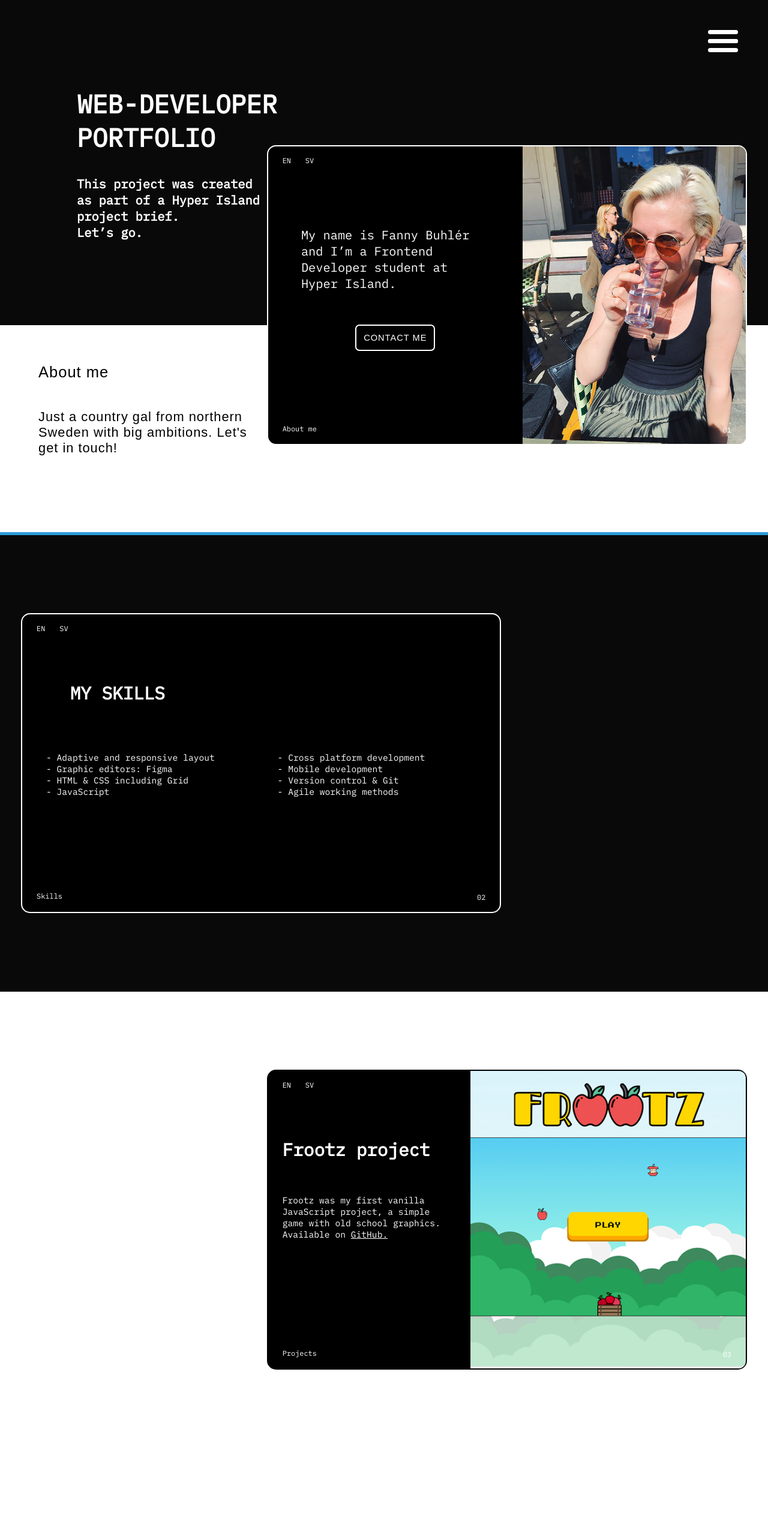
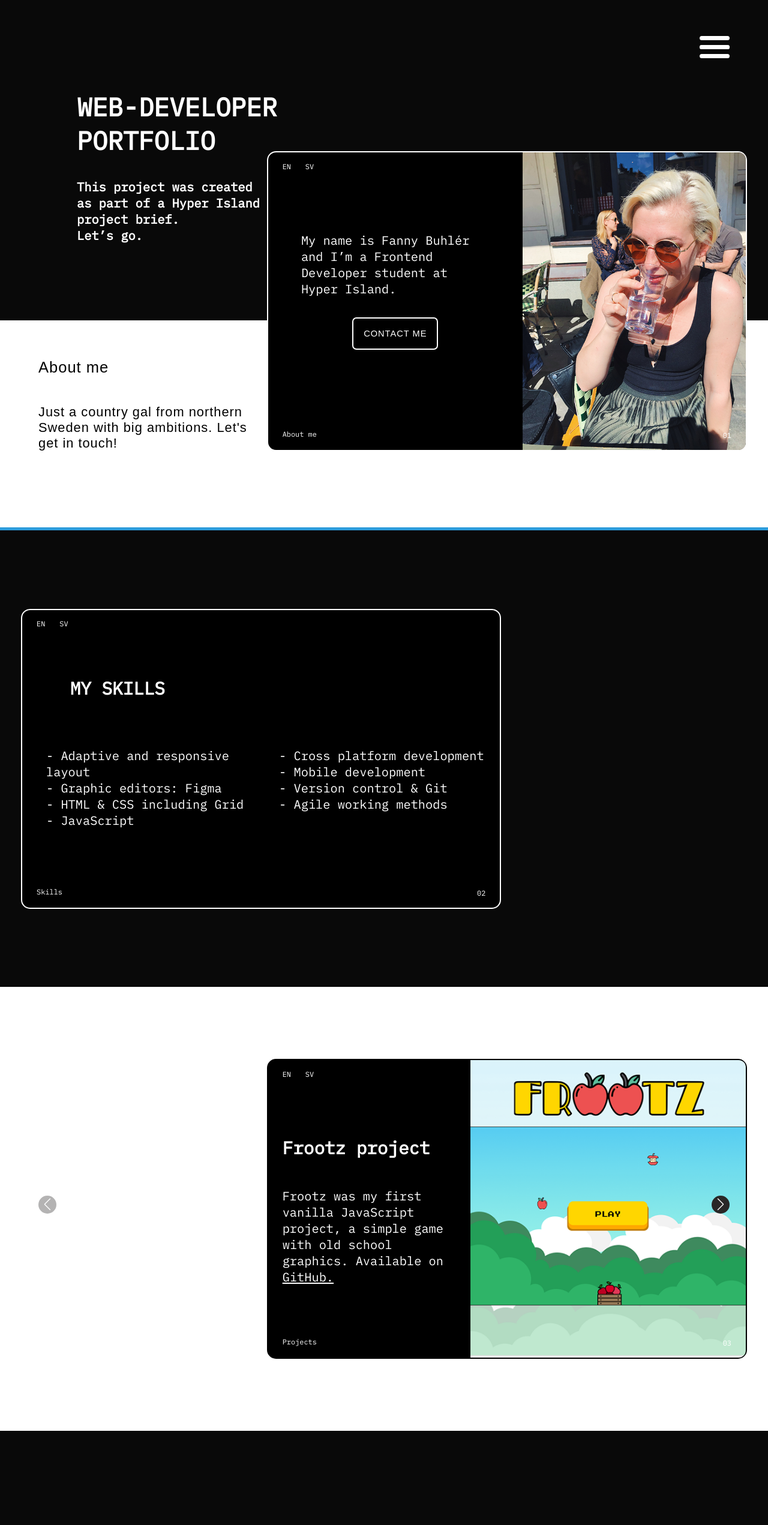
Before and after one commit to Fannybuhler/Portfolio, a plain HTML site: page index.html in a window 1280 px wide. Shown: the top 2542 px of the page at 60% size. After the commit the page ends 2465 px from the top, so only its background shows below. Drawn offline with nearby package versions, Linux system fonts and the light colour scheme.

Commit message:
carousel working and lots of stuuf¨

```diff
--- a/app.js
+++ b/app.js
@@ -93,3 +93,10 @@ contactMe.addEventListener("click", function(){
 
 
 })(window);
+
+var swiper = new Swiper('.swiper-container', {
+    navigation: {
+      nextEl: '.swiper-button-next',
+      prevEl: '.swiper-button-prev',
+    },
+  });
--- /dev/null
+++ b/css/carousel.css
@@ -0,0 +1,47 @@
+.swiper-container {
+    width: 100%;
+    height: 100%;
+}
+
+.swiper-slide {
+    text-align: left;
+    font-size: 18px;
+    background: #fff;
+
+    /* Center slide text vertically */
+    display: -webkit-box;
+    display: -ms-flexbox;
+    display: -webkit-flex;
+    display: flex;
+    -webkit-box-pack: center;
+    -ms-flex-pack: center;
+    -webkit-justify-content: center;
+    justify-content: center;
+    -webkit-box-align: center;
+    -ms-flex-align: center;
+    -webkit-align-items: center;
+    align-items: center;
+}
+
+.swiper-button-next,
+.swiper-button-prev {
+    background: var(--gray-color);
+    border-radius: 50%;
+    height: 30px;
+    width: 30px;
+    outline: none;
+}
+
+.swiper-button-next {
+    right: 0px;
+}
+.swiper-button-prev {
+    left: 0px;
+}
+
+.swiper-button-next::after,
+.swiper-button-prev::after {
+    color: var(--font-color);
+    font-size: var(--font-medium);
+    outline: none;
+}
--- a/css/navBar.css
+++ b/css/navBar.css
@@ -1,14 +1,23 @@
 
-  header {
+header {
   display: flex;
   flex-direction: row-reverse;
   align-items: center;
-  }
+  height: 75px;
+}
 
-  #navIcon {
+.menuWrapper {
+  display: flex;
+  flex-direction: row-reverse;
+  align-items: center;
+  width: 100%;
+  height: 75px;
+}
+
+#navIcon {
   width: 30px;
-  height: 10px;
-  margin: 5% 5% 2% 0;
+  height: 30px;
+  margin-right: 5%;
   -webkit-transform: rotate(0deg);
   -moz-transform: rotate(0deg);
   -o-transform: rotate(0deg);
@@ -82,7 +91,7 @@
   background-color: #090909;
   display: flex;
   align-items: center;
-}
+  }
 
 .topnav #myLinks {
   display: none;
@@ -91,7 +100,7 @@
 
 .topnav a {
   color: white;
-  padding: 18px 15px 5px 13px;
+  padding: 0 15px;
   text-decoration: none;
   font-size: var(--font-medium);
 }
--- a/css/querystyle.css
+++ b/css/querystyle.css
@@ -1,5 +1,7 @@
 @media only screen and (min-width:975px) {
-
+    /* header {
+        height: 100px;
+    } */
     .topnav #myLinks {
         margin-top: 0%;
       }
@@ -15,31 +17,56 @@
         display: inline-block;
     }
 
+    #about {
+        height: 51vw;
+    }
+
+    .textWrapper {
+        margin-top: 11vw;
+    }
+
     .whiteContainer {
         height: 350px;
-    }
-    .templateContainer.frontpage,
-    .templateContainer.projects {
-        padding-left: 16vw;
     }
 
     .template {
         bottom: 6%;
     }
-    .templateContainer.skills {
-        padding-right: 16vw;
+
+    .contactMe {
+        padding: 17px;
     }
 
-    .contactMe {
-        padding: 12px;
+    #email {
+        padding: 10px;
+        font-size: var(--font-small);
     }
-}
+
+    .swiper-button-next {
+        right: 5%;
+    }
+    .swiper-button-prev {
+        left: 5%;
+    }
+
+    .projects h3 {
+        margin-top: 16%;
+    }
+    #templateTextSkills {
+        font-size: var(--font-medium);
+    }
+
+    #projectText {
+        top: 20%;
+        font-size: var(--font-medium);
+    }
 
 @media only screen and (min-width:1100px) {
+    header {
+        height: 150px;
+    }
     #navIcon {
         width: 50px;
-        height: 45px;
-        margin: 50px;
     }
 
     #navIcon span {
@@ -55,7 +82,7 @@
     }
 
     .template {
-        bottom: 20%;
+        bottom: 18%;
     }
 
     .templateContainer.frontpage,
@@ -83,11 +110,7 @@
         margin-top: 0;
     }
 
-    .backgroundMountain {
-        height: 28vw;
-        background-position-y: bottom;
-    }
-    .grayContainer {
-        display: none;
+    #about {
+        height: 30vw;
     }
 }
--- a/css/style.css
+++ b/css/style.css
@@ -97,7 +97,7 @@ body {
 
 .backroundMountain {
     width: 100%;
-    height: 31vw;
+    height: 42vw;
 }
 
 /* FRONT PAGE TEMPLATE */
@@ -145,10 +145,11 @@ body {
 
 .template #templateText {
     margin: 13%;
+    margin-bottom: 8%;
 }
 
 .textWrapper {
-    margin-top: 10vw;
+    margin-top: 4vw;
     display: flex;
     flex-direction: column;
     align-items: center;
@@ -156,7 +157,7 @@ body {
 }
 
 .contactMe {
-    padding: 8px;
+    padding: 6px;
     border-radius: 7px;
     border: 2px solid #fff;
     background: #000;
@@ -183,11 +184,15 @@ body {
     font-size: var(--font-smallest);
     border: 2px solid #fff;
     border-radius: 5px;
-    padding: 8px;
+    padding: 6px;
     letter-spacing: 1px;
     margin-top: 2px;
     animation: growDown 500ms ease-in-out forwards;
     transform-origin: top center;
+}
+
+#templateTextSkills {
+    font-size: var(--font-medium);
 }
 
 .hidden {
@@ -210,8 +215,7 @@ body {
     font-size: var(--font-smallest);
     position: absolute;
     bottom: 0%;
-    margin-left: 3%;
-    margin-right: 55%;
+    left: 3%;
     transform: translateY(-50%);
     display: inline-block;
 }
--- a/index.html
+++ b/index.html
@@ -4,8 +4,10 @@
         <meta charset="UTF-8" />
         <meta name="viewport" content="width=device-width, initial-scale=1.0" />
         <title>Web Developer Portfolio</title>
+        <link rel="stylesheet" href="https://unpkg.com/swiper/swiper-bundle.css">
         <link rel="stylesheet" href="css/style.css" type="text/css" />
         <link rel="stylesheet" href="css/navBar.css" type="text/css" />
+        <link rel="stylesheet" href="css/carousel.css" type="text/css" />
         <link rel="stylesheet" href="css/querystyle.css" type="text/css" />
         <link href="https://fonts.googleapis.com/css2?family=IBM+Plex+Mono&display=swap" rel="stylesheet" />
         <link href="https://fonts.googleapis.com/css2?family=Archivo&display=swap" rel="stylesheet">
@@ -13,6 +15,7 @@
     </head>
     <body>
         <header>
+            <div class="menuWrapper">
                 <div id="navIcon" href="javascript:void(0);" class="icon" onclick="navPopOut()">
                     <span></span>
                     <span></span>
@@ -27,6 +30,7 @@
                         <a href="#projects" onclick="closeNav()">Projects</a>
                     </div>
                 </div>
+            </div>
         </header>
         <section class="frontPage">
             <h1 id="title" class="outsideDiv">WEB-DEVELOPER<br />PORTFOLIO</h1>
@@ -37,7 +41,7 @@
                     Let’s go.
                 </h2>
             </div>
-            <!-- <div class="grayContainer"></div> -->
+
             <div class="templateContainer frontpage">
                 <div class="template">
                     <ul class="lang">
@@ -89,6 +93,9 @@
         </section>
 
         <section class="projectsBackground" id="projects">
+            <div class="swiper-container">
+                <div class="swiper-wrapper">
+                  <div class="swiper-slide">
                     <div class="templateContainer projects">
                         <div class="template projects">
                             <ul class="lang">
@@ -103,6 +110,8 @@
                             <p class="templateFooterNumber">03</p>
                         </div>
                     </div>
+                  </div>
+                  <div class="swiper-slide">
                     <div class="templateContainer projects">
                         <div class="template projects">
                             <ul class="lang">
@@ -117,7 +126,17 @@
                             <p class="templateFooterNumber">04</p>
                         </div>
                     </div>
+                  </div>
+                </div>
+
+                <!-- Add Arrows -->
+                <div class="swiper-button-next"></div>
+                <div class="swiper-button-prev"></div>
+            </div>
         </section>
+
+        <!-- Swiper JS -->
+        <script src="https://unpkg.com/swiper/swiper-bundle.js"></script>
         <footer></footer>
     </body>
 </html>
```
Lines whose indentation alone changed are shown as unchanged.
